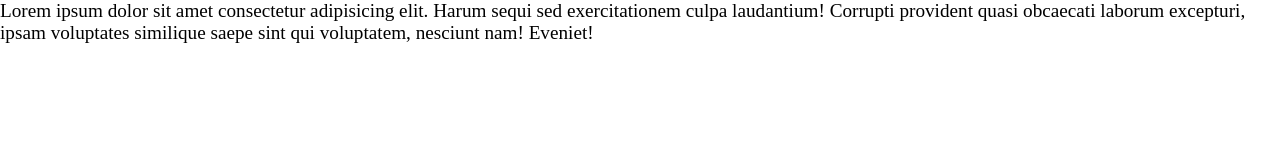
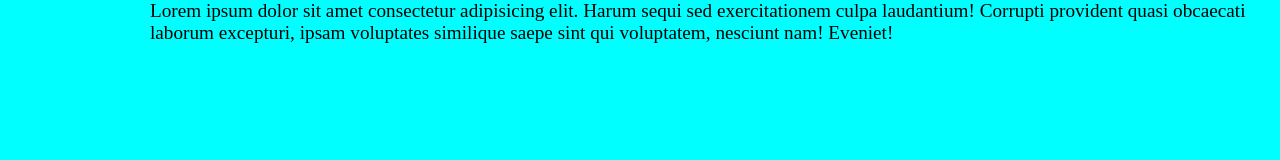
Before and after one commit to muqtadir-8433/Coldrinks-Website, a plain HTML site: page index.html in a window 1280 px wide. Drawn offline with Linux system fonts and the light colour scheme.

Commit message:
padding changes

```diff
--- a/style.css
+++ b/style.css
@@ -1,6 +1,7 @@
 *{
     margin: 0;
-    padding: 10;
+    padding-left: 50px;
+    background-color: aqua;
 }
 
 p{
```
